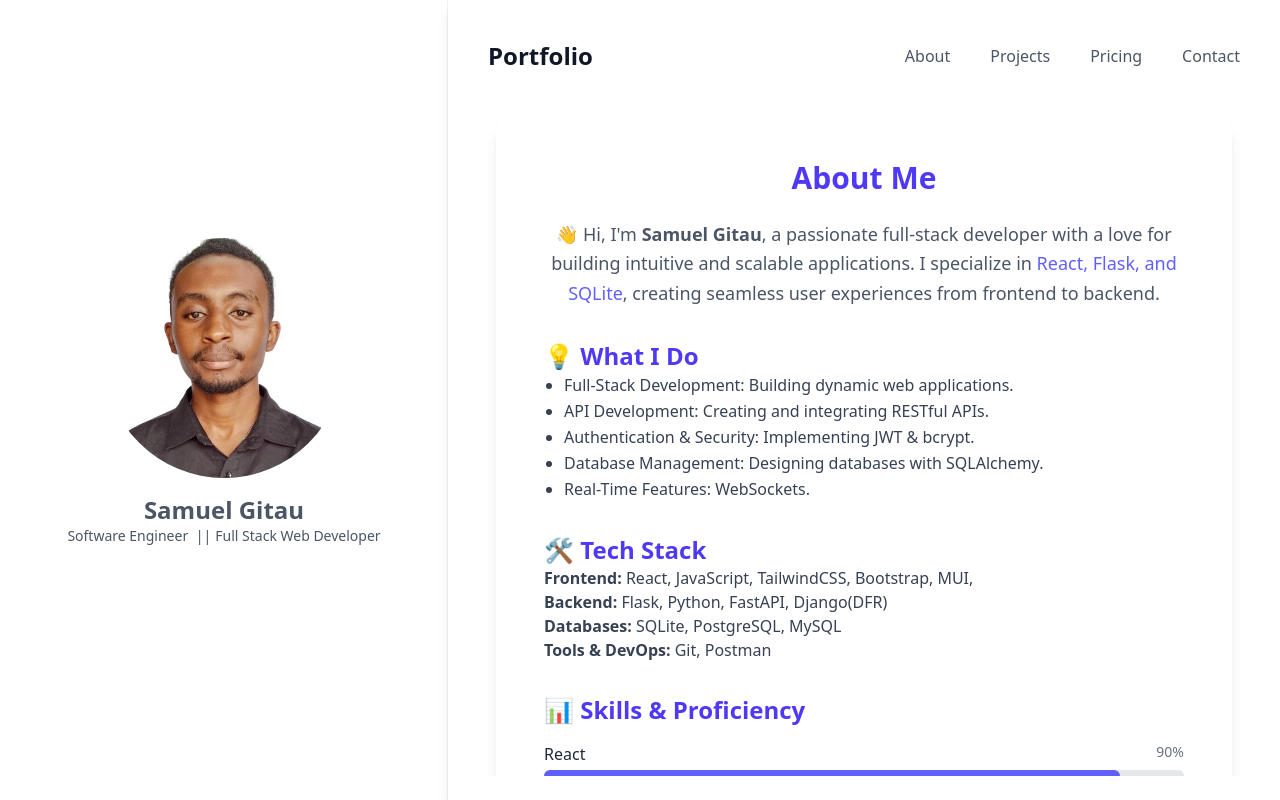
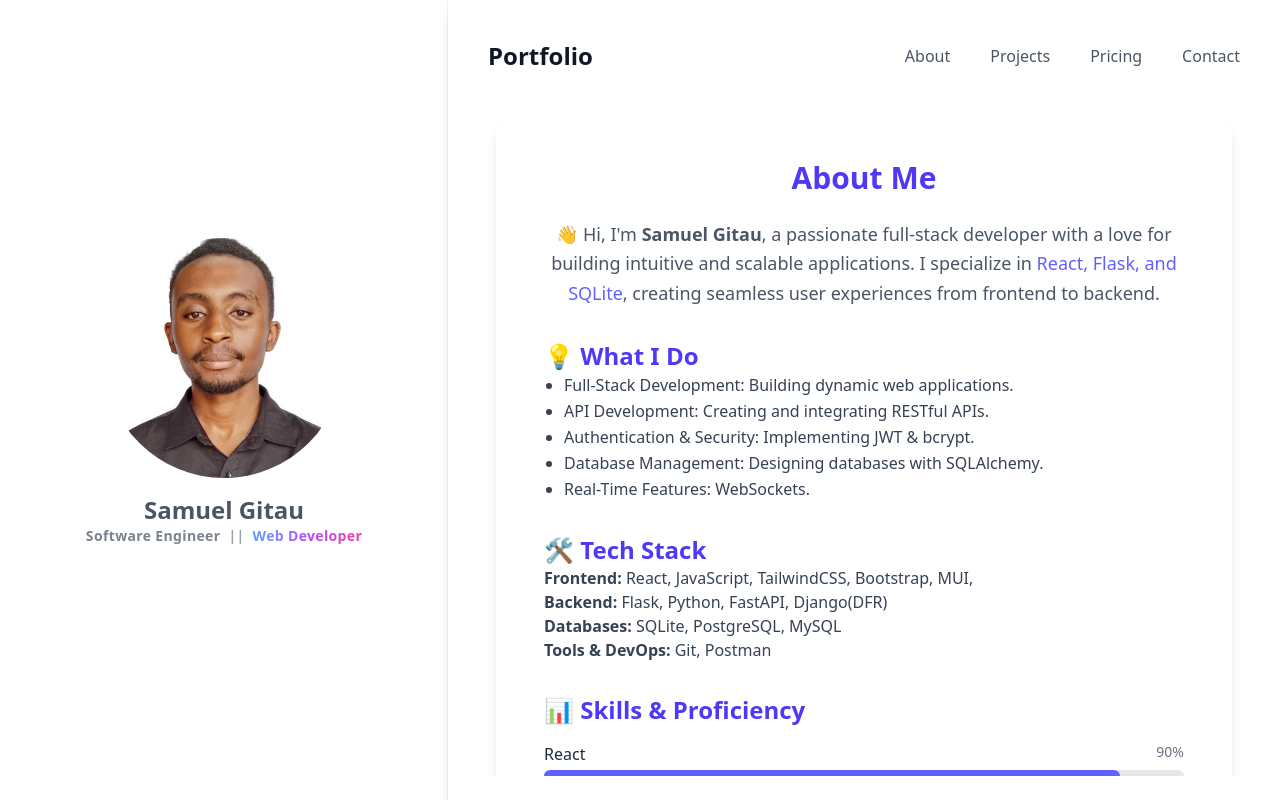
Before and after one commit to ngugilovesyou/SamuelGitau, a React (Vite) app in the folder client/: page / in a window 1280 px wide. Built offline with nearby package versions, Linux system fonts and the light colour scheme.

Commit message:
modified portfolio

```diff
--- a/client/src/App.jsx
+++ b/client/src/App.jsx
@@ -1,11 +1,19 @@
 /* eslint-disable no-unused-vars */
-import React from "react";
+import React, { useEffect, useState } from "react";
 import "./App.css";
 import Sidebar from "./components/Sidebar";
 import Container from "./components/Container";
 import useStore from "./components/Store";
+
 function App() {
   const { showContainer } = useStore();
+  const [windowWidth, setWindowWidth] = useState(window.innerWidth);
+
+  useEffect(() => {
+    const handleResize = () => setWindowWidth(window.innerWidth);
+    window.addEventListener("resize", handleResize);
+    return () => window.removeEventListener("resize", handleResize);
+  }, []);
 
   return (
     <div
@@ -13,11 +21,11 @@ function App() {
         grid grid-cols-1 md:grid-cols-1 lg:grid-cols-[35vw_65vw]
       `}
     >
+      {/* Show Sidebar on large screens, or conditionally on small */}
+      {(!showContainer || windowWidth >= 1024) && <Sidebar />}
 
-      {!showContainer || window.innerWidth >= 1024 ? <Sidebar /> : null}
-
-      {/* Always show Container on large screens, but conditionally on small screens */}
-      {showContainer || window.innerWidth >= 1024 ? <Container /> : null}
+      {/* Show Container on large screens, or if showContainer is true */}
+      {(showContainer || windowWidth >= 1024) && <Container />}
     </div>
   );
 }
--- a/client/src/components/Container.jsx
+++ b/client/src/components/Container.jsx
@@ -1,5 +1,5 @@
 /* eslint-disable no-unused-vars */
-import React from "react";
+import React, { useEffect, useState } from "react";
 import Navbar from "./Navbar";
 import useStore from "./Store";
 import About from "./About";
@@ -9,7 +9,14 @@ import App from "../App";
 import Pricing from "./Pricing";
 
 function Container() {
-  const { currentPage } = useStore();
+  const { currentPage, setShowContainer } = useStore();
+  const [windowWidth, setWindowWidth] = useState(window.innerWidth);
+  useEffect(() => {
+    const handleResize = () => setWindowWidth(window.innerWidth);
+    window.addEventListener("resize", handleResize);
+    return () => window.removeEventListener("resize", handleResize);
+  }, []);
+
 
   let pageContent;
   switch (currentPage) {
@@ -33,6 +40,15 @@ function Container() {
   return (
     <div className="flg:block dark:bg-gray-800 bg-white p-6 shadow-lg  outline outline-black/5 w-full h-screen flex flex-col">
       <Navbar />
+      {windowWidth < 1024 && (
+        <button
+          onClick={() => setShowContainer(false)}
+          className="absolute top-12 left-4 text-indigo-600 hover:text-indigo-800 transition-colors duration-200 z-50"
+        >
+          <i className="fas fa-arrow-left fa-lg"></i>
+        </button>
+      )}
+
       <div className=" dark:bg-gray-800 bg-white p-6  w-full h-fit overflow-y-auto ">
         {pageContent}
       </div>
--- a/client/src/components/Navbar.jsx
+++ b/client/src/components/Navbar.jsx
@@ -66,12 +66,6 @@ function Navbar() {
               >
                 <button
                   className="block px-4 py-2 text-gray-600 hover:text-gray-800 w-full text-center dark:text-white"
-                  onClick={() => setShowContainer(false) || navigate("/home")}
-                >
-                  Home
-                </button>
-                <button
-                  className="block px-4 py-2 text-gray-600 hover:text-gray-800 w-full text-center dark:text-white"
                   onClick={() => setCurrentPage("About")}
                 >
                   About
--- a/client/src/components/Sidebar.jsx
+++ b/client/src/components/Sidebar.jsx
@@ -5,8 +5,7 @@ import { useNavigate } from "react-router-dom";
 import useStore from "./Store";
 import Navbar from "./Navbar";
 function Sidebar() {
-  const { showContainer, setShowContainer } = useStore();
-  const {setCurrentPage} = useStore()
+  const { setCurrentPage, setShowContainer } = useStore();
   const navigate=useNavigate()
 
   return (
@@ -25,26 +24,41 @@ function Sidebar() {
         <h1 className="text-2xl font-bold text-gray-600 dark:text-gray-400">
           Samuel Gitau
         </h1>
-        <p className="text-sm text-gray-600 dark:text-gray-400 hover:text-blue-600 dark:hover:text-blue-400 transition-all duration-300 cursor-pointer hover:scale-105">
-          Software Engineer <span className="mx-1">||</span>Full Stack Web Developer
+        <p className="relative text-sm text-gray-600 dark:text-gray-400 hover:text-blue-600 dark:hover:text-blue-400 transition-colors duration-300 cursor-pointer font-semibold tracking-wide group">
+          <span className="animate-pulse">Software Engineer</span>
+          <span className="mx-2 text-gray-400 dark:text-gray-500 group-hover:text-blue-400">
+            ||
+          </span>
+          <span className="bg-gradient-to-r from-blue-400 via-purple-500 to-pink-500 bg-clip-text text-transparent animate-text-slide">
+            Web Developer
+          </span>
         </p>
       </div>
       <div className="flex flex-row gap-4 mt-4">
         <button
           className="block lg:hidden bg-blue-500 text-white px-6 py-3 rounded-xl font-semibold shadow-md transition-all duration-300 hover:bg-blue-600 hover:scale-105 active:scale-95"
-          onClick={() => setCurrentPage("About")}
+          onClick={() => {
+            setCurrentPage("About");
+            setShowContainer(true);
+          }}
         >
           About Me
         </button>
         <button
           className="block lg:hidden bg-blue-500 text-white px-6 py-3 rounded-xl font-semibold shadow-md transition-all duration-300 hover:bg-blue-600 hover:scale-105 active:scale-95"
-          onClick={() => setCurrentPage("Projects")}
+          onClick={() => {
+            setCurrentPage("Projects");
+            setShowContainer(true);
+          }}
         >
           Projects
         </button>
         <button
           className="block lg:hidden bg-blue-500 text-white px-6 py-3 rounded-xl font-semibold shadow-md transition-all duration-300 hover:bg-blue-600 hover:scale-105 active:scale-95"
-          onClick={() => setCurrentPage("Contact")}
+          onClick={() => {
+            setCurrentPage("Contact");
+            setShowContainer(true);
+          }}
         >
           Contact Me
         </button>
```
